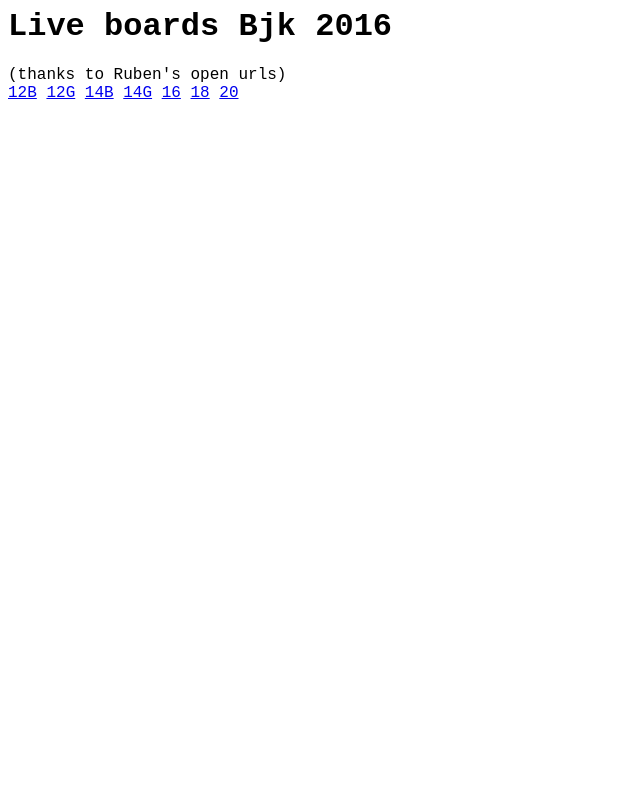
After one commit to xtofl/ranking, a PHP site: page /index.php in a window 1280 px wide. The commit adds this page. Shown: the whole page, without its empty margins (0-640 px from the left). Run offline with PHP 8.4, Linux system fonts and the light colour scheme.

Commit message:
landing page

```diff
--- /dev/null
+++ b/app/index.php
@@ -0,0 +1,27 @@
+<html>
+	<head>
+		<title>Bjk Live Boards hack</title>
+		<link rel="stylesheet" href="ranking.css">
+	</head>
+	<body>
+<h1>Live boards Bjk 2016</h1>
+(thanks to Ruben's open urls)
+<ul>
+<?php
+$boards = array(
+	"12B" => "12B",
+	"12G" => "12G",
+	"14B" => "14B",
+	"14G" => "14G",
+	"16" => "16",
+	"18" => "18",
+	"20" => "20"
+);
+foreach($boards as $id => $board) {
+	$url = "/app/live.php?category=$id";
+	print("<li><a href='$url'>$board</a></li>\n");
+}
+?>
+</ul>
+	</body>
+</html>
--- a/app/live.php
+++ b/app/live.php
@@ -1,6 +1,7 @@
 <?php
 $round = $_GET["round"];
 $base = $_GET["base"];
+$category = $_GET["category"];
 ?>
 <html>
 	<head>
@@ -35,7 +36,8 @@ var loadPgn = function(category) {
 	    viewer.setupFromPgn(xhttp.responseText);
     }
   };
-  var url = "/app/pgn.php?category="+category;
+  var url = <?php
+print("\"/app/pgn.php?category=".$category."&base=$base&round=$round\""); ?>;
   xhttp.open("GET", url, true);
   xhttp.send();
 };
--- a/app/ranking.css
+++ b/app/ranking.css
@@ -1,3 +1,22 @@
 body {
 	font-family: "Courier New", Courier, monospace;
 }
+
+ul {
+    list-style-type: none;
+    margin: 0;
+    padding: 0;
+}
+li {
+	display: inline;
+}
+
+.node {
+	stroke: #fff;
+	stroke-width: 1.5px;
+}
+
+.link {
+	stroke: #999;
+	stroke-opacity: .6;
+}
```
Also changed, not shown: app/pgn.php (+21 -1 lines).
